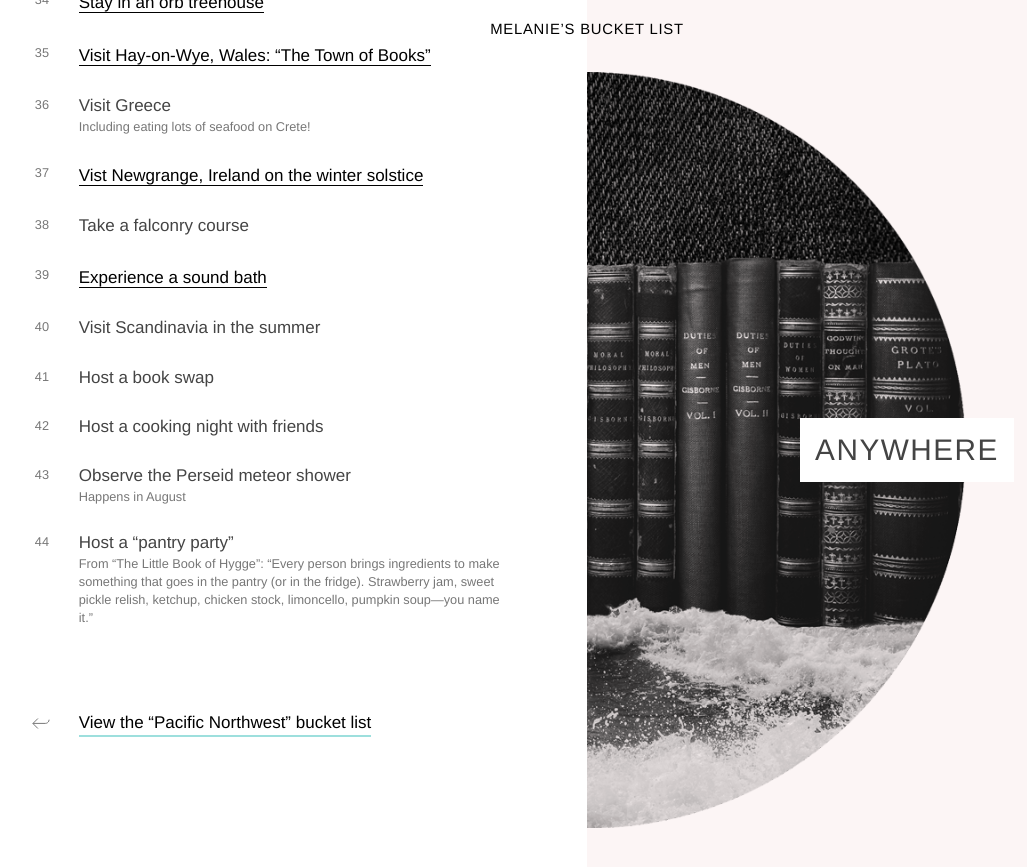
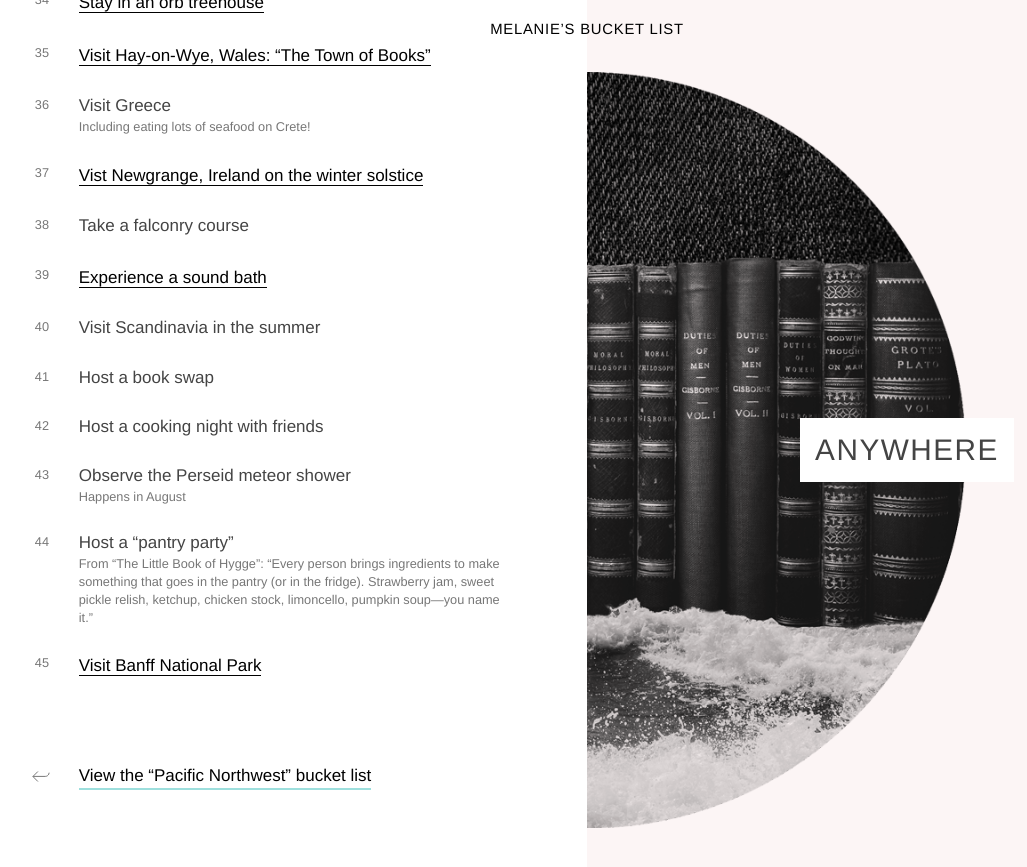
Before and after one commit to melanierichards/bucketlist, a Jekyll site: the page built from anywhere.md, in a window 1280 px wide and 900 px high, scrolled down 1860 px. Shown: the top 867 px of the window, without its empty margins (53-1080 px from the left). Built offline with Jekyll 4.4.1, drawn with Linux system fonts in a browser that asks for light colours; some web fonts are replaced.

Commit message:
Add Banff National Park

```diff
--- a/_data/anywhere.json
+++ b/_data/anywhere.json
@@ -146,4 +146,8 @@
 {
     "text": "Host a “pantry party”",
     "notes": "From “The Little Book of Hygge”: “Every person brings ingredients to make something that goes in the pantry (or in the fridge). Strawberry jam, sweet pickle relish, ketchup, chicken stock, limoncello, pumpkin soup—you name it.”"
+},
+{
+    "text": "Visit Banff National Park",
+    "url": "http://banffnationalpark.com/"
 }]
```
